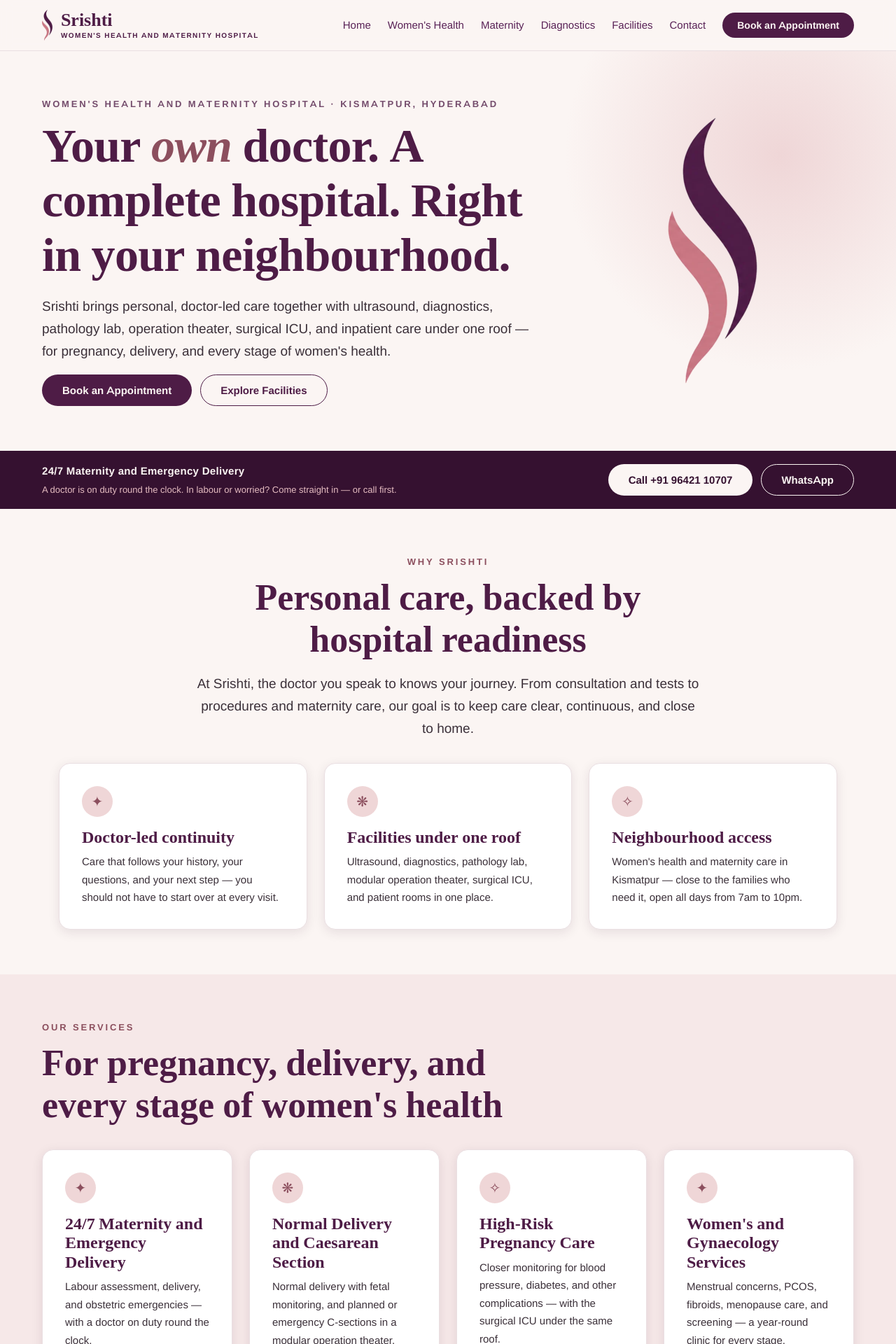
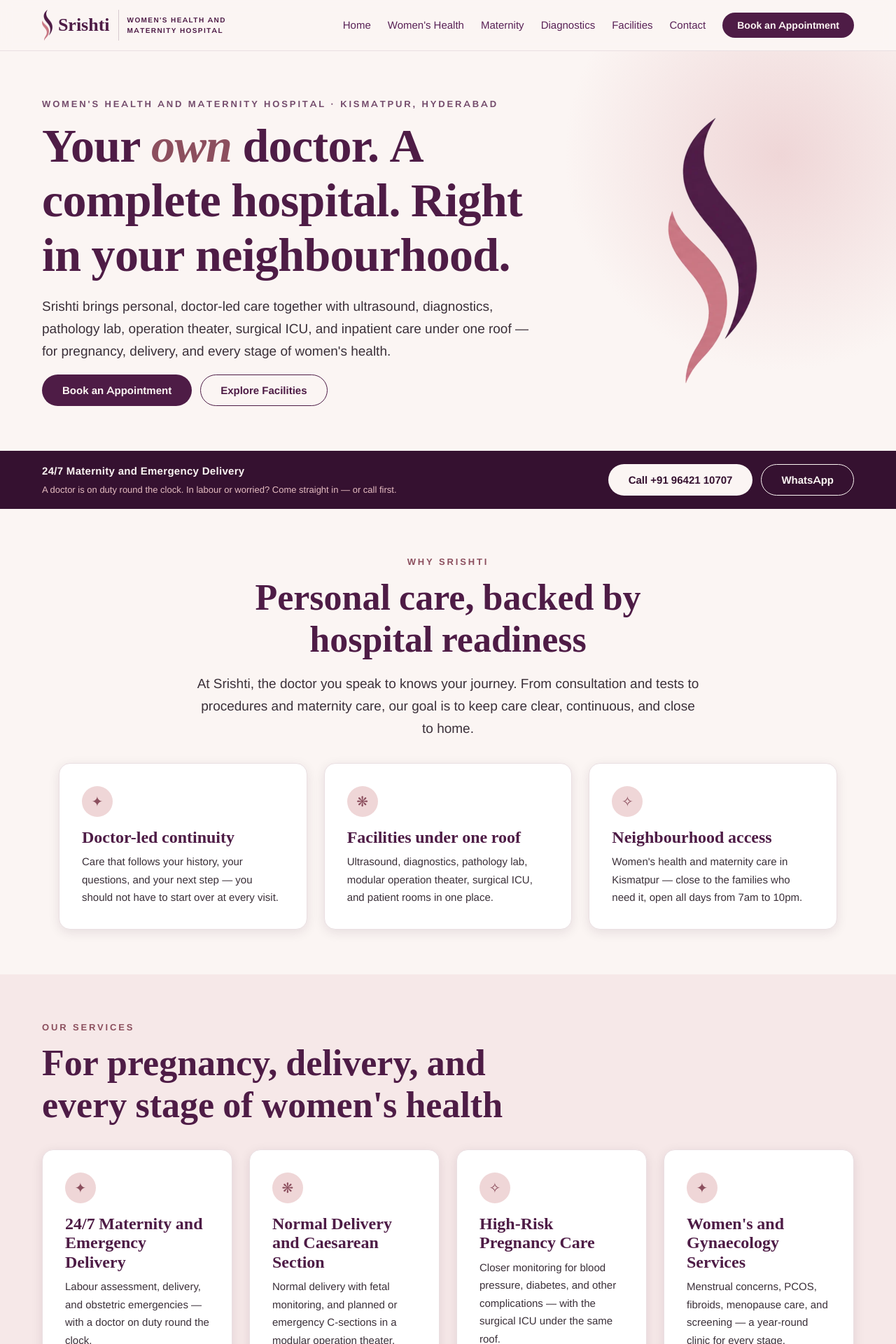
Before and after one commit to Srishti-WH-MH/srishtiwomenshospital.com, a Jekyll site: the page built from index.html, in a window 1280 px wide. Shown: the top 1920 px of the page at 70% size. Built offline with Jekyll 4.4.1, drawn with Linux system fonts in a browser that asks for light colours; some web fonts are replaced.

Commit message:
Header: set the descriptor beside the logo, past a hairline rule
Mark and wordmark now read as one unit; the descriptor sits to their right,
separated by a 1px plum-200 rule, broken over two lines ("Women's Health and /
Maternity Hospital"). The break is explicit rather than a max-width, which had
wrapped it to four ragged lines.

Side by side is also narrower than the stacked version — the lockup drops from
312px to 264px, so a single-row nav needs 1087px rather than 1135px. The wrap
breakpoint comes back down from 1140px to 1100px, giving more screens the full
one-row nav.

Nav modes now: one row >=1100px, links wrapped to a second row 768-1099px,
hamburger <768px. Below 480px the rule and descriptor hide so the bar cannot
overflow a phone.

Co-Authored-By: Claude Opus 4.8 <noreply@anthropic.com>

```diff
--- a/_includes/nav.html
+++ b/_includes/nav.html
@@ -17,12 +17,13 @@
       The link's accessible name comes from that text.
     {%- endcomment -%}
     <a class="brand" href="{{ '/' | relative_url }}">
-      <img class="brand__mark" src="{{ '/assets/img/logo-mark.webp' | relative_url }}"
-           width="240" height="709" alt="">
-      <span class="brand__text">
+      <span class="brand__logo">
+        <img class="brand__mark" src="{{ '/assets/img/logo-mark.webp' | relative_url }}"
+             width="240" height="709" alt="">
         <span class="brand__name">Srishti</span>
-        <span class="brand__strap">Women's Health and Maternity Hospital</span>
       </span>
+      <span class="brand__rule" aria-hidden="true"></span>
+      <span class="brand__strap">Women's Health and<br>Maternity Hospital</span>
     </a>
     <button class="nav-toggle" type="button" aria-expanded="false" aria-controls="nav-menu" aria-label="Menu">
       <span class="nav-toggle__bars" aria-hidden="true"></span>
--- a/css/site.css
+++ b/css/site.css
@@ -140,8 +140,10 @@ a:not(.sui-btn):hover { color: var(--plum-900); }
   gap: var(--space-3);
   text-decoration: none;
 }
+/* Mark + wordmark read as one unit; the descriptor sits beside them, past a
+   hairline rule, so the logo itself stays uncrowded. */
+.brand__logo { display: flex; align-items: center; gap: var(--space-2); }
 .brand__mark { height: 44px; width: auto; display: block; }
-.brand__text { display: flex; flex-direction: column; gap: 3px; }
 .brand__name {
   font-family: var(--font-display);
   font-weight: 700;
@@ -149,27 +151,35 @@ a:not(.sui-btn):hover { color: var(--plum-900); }
   line-height: 1;
   color: var(--plum-700);
 }
+.brand__rule {
+  width: 1px;
+  align-self: stretch;
+  min-height: 40px;
+  background: var(--plum-200);
+  flex: none;
+}
 .brand__strap {
   font-family: var(--font-body);
   font-weight: 600;
   font-size: 0.625rem;
   letter-spacing: 0.14em;
   text-transform: uppercase;
-  line-height: 1.2;
+  line-height: 1.5;
   color: var(--plum-700);
-  white-space: nowrap;
 }
 .brand:hover .brand__name { color: var(--srishti-plum-vivid); }
 
-/* On a phone the strapline would push the bar past the viewport; the mark and
+/* On a phone the descriptor would push the bar past the viewport; the mark and
    wordmark carry the brand, and the hero states the descriptor immediately. */
 @media (max-width: 479px) {
+  .brand__rule,
   .brand__strap { display: none; }
 }
 
-/* ---- Navbar: hamburger below 900px ----------------------------------------
-   The button only exists for JS users (`html.js`); without JS the links fall
-   back to wrapping onto their own row, so navigation is never unreachable. */
+/* ---- Navbar: hamburger below 768px ----------------------------------------
+   Three modes: one row (>=1100px), links wrapped to a second row (768–1099px),
+   hamburger (<768px). The button only exists for JS users (`html.js`); without
+   JS the links fall back to wrapping, so navigation is never unreachable. */
 .nav-toggle { display: none; }
 
 .nav-toggle {
@@ -207,10 +217,10 @@ a:not(.sui-btn):hover { color: var(--plum-900); }
 .nav-toggle[aria-expanded="true"] .nav-toggle__bars::before { top: 0; transform: rotate(45deg); }
 .nav-toggle[aria-expanded="true"] .nav-toggle__bars::after  { top: 0; transform: rotate(-45deg); }
 
-/* Below 1140px the nav can't hold one row: the brand lockup (312px), links
-   (538px), CTA (189px), gaps and padding need ~1135px. So the links wrap onto a
+/* Below 1100px the nav can't hold one row: the brand lockup (264px), links
+   (538px), CTA (189px), gaps and padding need ~1087px. So the links wrap onto a
    second row. Every link stays visible — no hamburger at this size. */
-@media (max-width: 1139px) {
+@media (max-width: 1099px) {
   .sui-nav__inner {
     flex-wrap: wrap;
     row-gap: 0;
```
